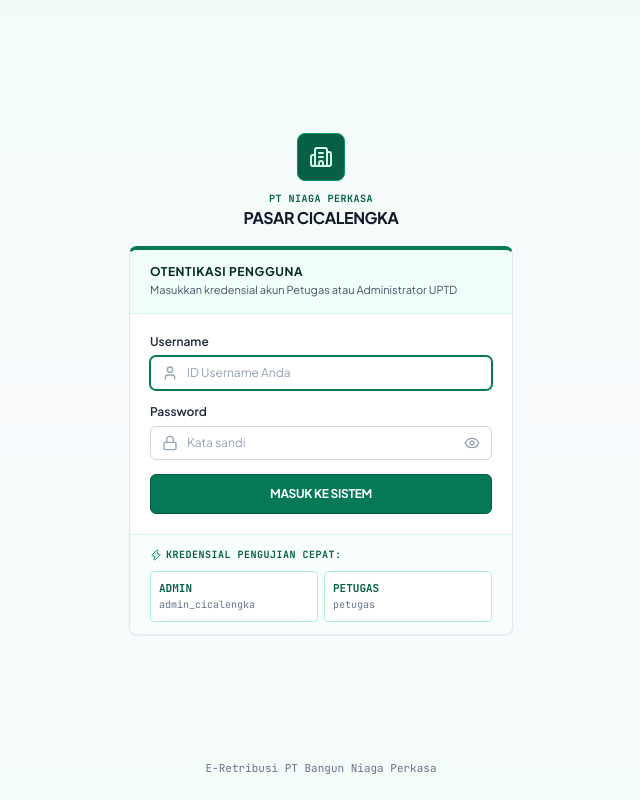
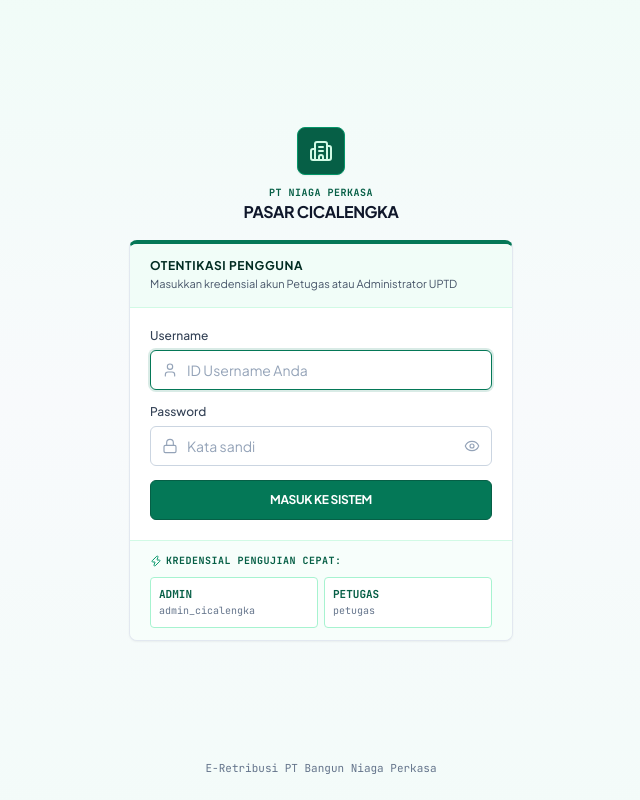
Before and after one commit to rifqyfakhryzain/retribusi-frontend, a React (Vite) app: page /login in a window 1280 px wide. Shown: the whole page, without its empty margins (319-959 px from the left). Built offline with nearby package versions, Linux system fonts and the light colour scheme; no server answers.

Commit message:
refactor: standardize Input component styling and password visibility toggle

```diff
--- a/src/components/ui/Input.jsx
+++ b/src/components/ui/Input.jsx
@@ -4,7 +4,7 @@ import { cn } from "../../utils/cn";
 
 /**
  * Reusable Input Component
- * Mendukung Label, Helper Text, Error Feedback, Ikon Sisi Kiri, dan Toggle Show/Hide Password.
+ * Presisi 6px (rounded-md), border tipis slate-300, focus emerald-700 dengan ring halus.
  */
 export default function Input({
   label,
@@ -28,16 +28,16 @@ export default function Input({
       {label && (
         <label
           htmlFor={inputId}
-          className="block text-xs font-semibold text-slate-800"
+          className="block text-xs font-medium text-slate-700"
         >
-          {label} {required && <span className="text-red-500">*</span>}
+          {label} {required && <span className="text-rose-500">*</span>}
         </label>
       )}
 
       <div className="relative rounded-md shadow-2xs">
         {Icon && (
           <div className="absolute inset-y-0 left-0 pl-3 flex items-center pointer-events-none text-slate-400">
-            <Icon className="h-4 w-4" />
+            <Icon className="h-4 w-4 stroke-[1.75]" />
           </div>
         )}
 
@@ -47,13 +47,13 @@ export default function Input({
           type={inputType}
           required={required}
           className={cn(
-            "block w-full rounded-md border text-xs transition-colors duration-150 py-2",
-            "focus:outline-none focus:ring-1 focus:ring-emerald-700 focus:border-emerald-700",
+            "block w-full rounded-md border text-sm text-slate-900 bg-white placeholder-slate-400 transition-colors duration-150 h-10 py-2",
+            "focus:outline-none focus:border-emerald-700 focus:ring-2 focus:ring-emerald-700/15",
             Icon ? "pl-9" : "pl-3",
             isPassword ? "pr-9" : "pr-3",
             error
-              ? "border-red-300 text-red-900 placeholder-red-300 focus:border-red-500 focus:ring-red-200"
-              : "border-slate-300 text-slate-900 placeholder-slate-400 bg-white",
+              ? "border-rose-300 text-rose-900 placeholder-rose-300 focus:border-rose-500 focus:ring-rose-200"
+              : "border-slate-300",
             className
           )}
           {...props}
@@ -63,22 +63,23 @@ export default function Input({
           <button
             type="button"
             onClick={() => setShowPassword(!showPassword)}
-            className="absolute inset-y-0 right-0 pr-3 flex items-center text-slate-400 hover:text-slate-600 focus:outline-none"
+            className="absolute inset-y-0 right-0 pr-3 flex items-center text-slate-400 hover:text-slate-600 focus:outline-none cursor-pointer"
             tabIndex={-1}
+            aria-label={showPassword ? "Sembunyikan kata sandi" : "Tampilkan kata sandi"}
           >
             {showPassword ? (
-              <EyeOff className="h-4 w-4" />
+              <EyeOff className="h-4 w-4 stroke-[1.75]" />
             ) : (
-              <Eye className="h-4 w-4" />
+              <Eye className="h-4 w-4 stroke-[1.75]" />
             )}
           </button>
         )}
       </div>
 
       {error ? (
-        <p className="text-[11px] text-red-600 font-medium">{error}</p>
+        <p className="text-xs text-rose-600 font-medium">{error}</p>
       ) : helperText ? (
-        <p className="text-[11px] text-slate-500">{helperText}</p>
+        <p className="text-xs text-slate-500">{helperText}</p>
       ) : null}
     </div>
   );
```
